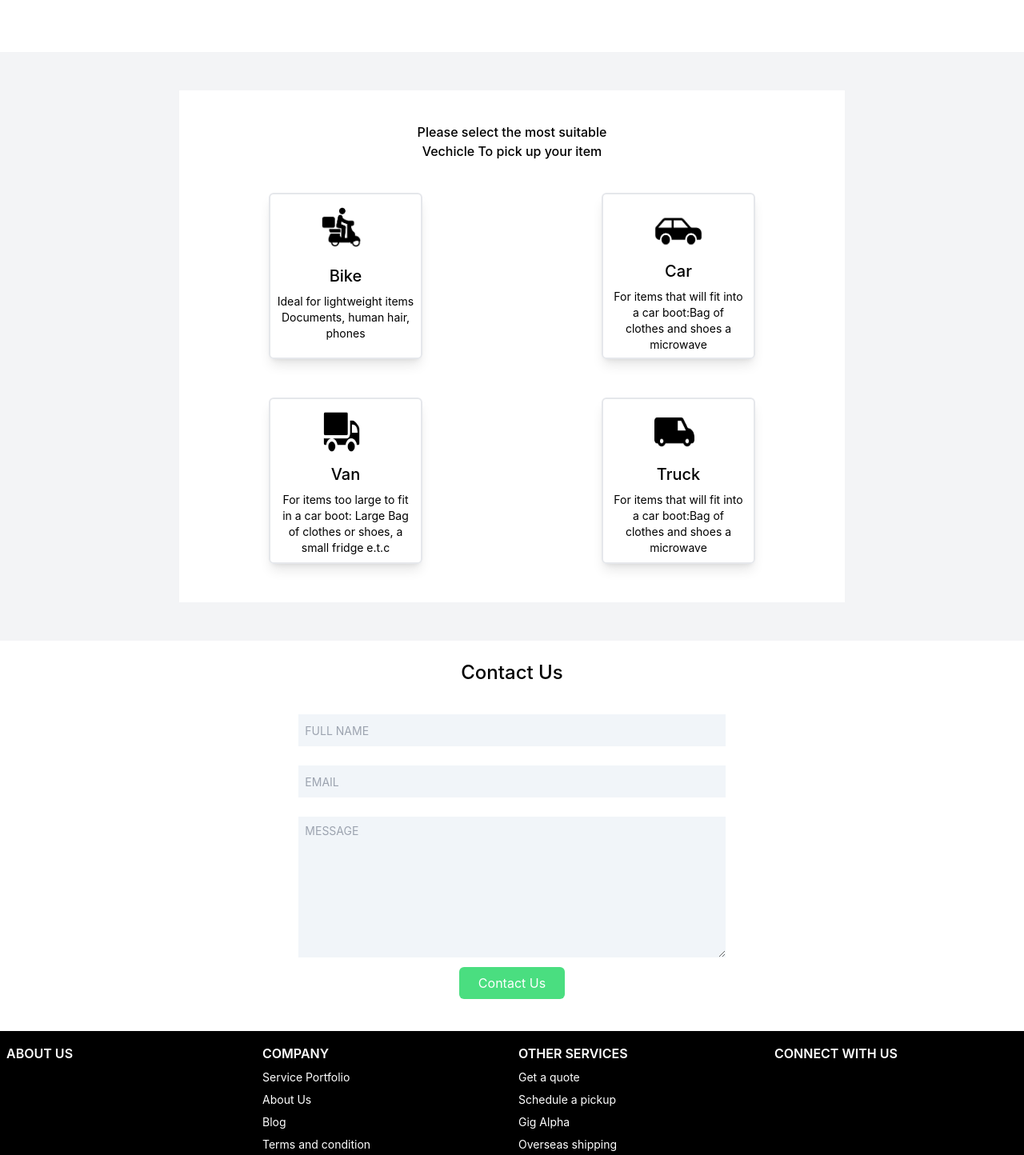
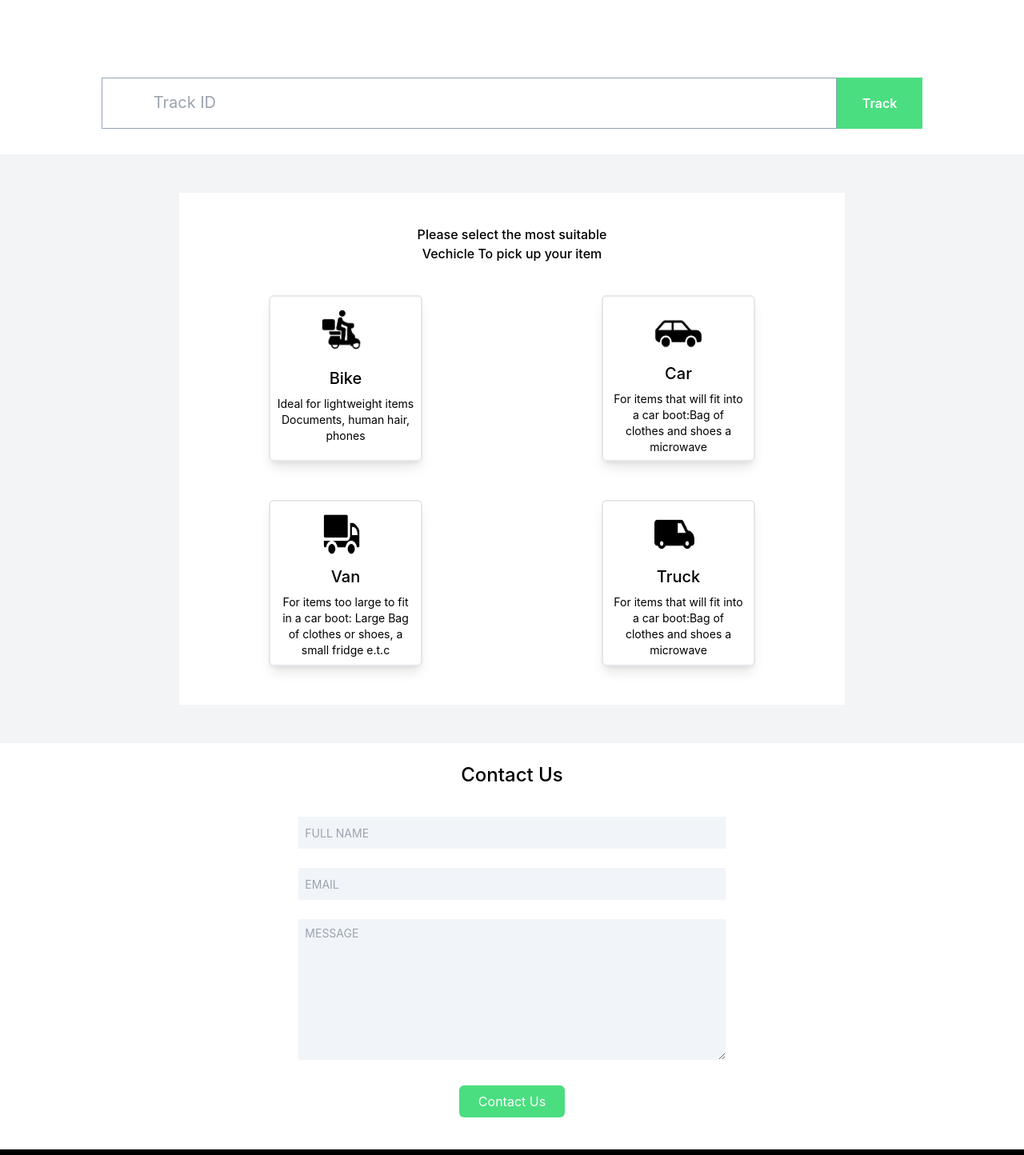
Before and after one commit to TruthTheDeveloper/Owerri-logistics, a Next.js app: page / in a window 1280 px wide. Shown: the part 346-1790 px from the top of the page at 80% size. Built offline with nearby package versions, Linux system fonts and the light colour scheme.

Commit message:
11th march 2022

```diff
--- a/components/HomePage/ContactUs.tsx
+++ b/components/HomePage/ContactUs.tsx
@@ -16,7 +16,7 @@ const ContactUs: NextPage = () => {
             <div className="w-full flex justify-center my-3 ">
                 <textarea className="py-2 w-9/12 md:w-7/12 lg:w-6/12 xl:w-5/12  h-44 bg-slate-100 placeholder:text-sm pl-2 outline-none" placeholder="MESSAGE" />
             </div>
-            <div className="mx-auto">
+            <div className="mx-auto mt-5">
             <button className="bg-green-400 px-6 py-2 text-white rounded-md ">Contact Us</button>
           </div>
           </div>
--- /dev/null
+++ b/components/HomePage/TrackItem.tsx
@@ -0,0 +1,16 @@
+import type { NextPage } from 'next';
+import bike from '../../public/assets/bike.svg'
+
+
+const TrackItem: NextPage = () => {
+  return (
+      <div className="flex justify-center mt-16 ">
+          <div className="flex  w-10/12">
+            <input className="h-16  w-full placeholder:text-xl placeholder:pl-12 border-slate-400 outline-none border pl-4 " placeholder="Track ID" />
+            <button className="px-8  text bg-green-400 font-semibold text-white">Track</button>
+          </div>
+      </div>
+  )
+}
+
+export default TrackItem;
--- a/components/LandingPage.tsx
+++ b/components/LandingPage.tsx
@@ -4,6 +4,7 @@ import Header from './HomePage/Header';
 import Main from './HomePage/Main';
 import ContactUs from './HomePage/ContactUs';
 import Footer from './HomePage/Footer';
+import TrackItem from './HomePage/TrackItem';
 import Head from 'next/head';
 
 const LandingPage: NextPage = () => {
@@ -15,6 +16,7 @@ const LandingPage: NextPage = () => {
       <Navbar/>
       <header className="mx-6  mb-8">
         <Header/>
+        <TrackItem/>
       </header>
       <Main/>
       <ContactUs/>
```
